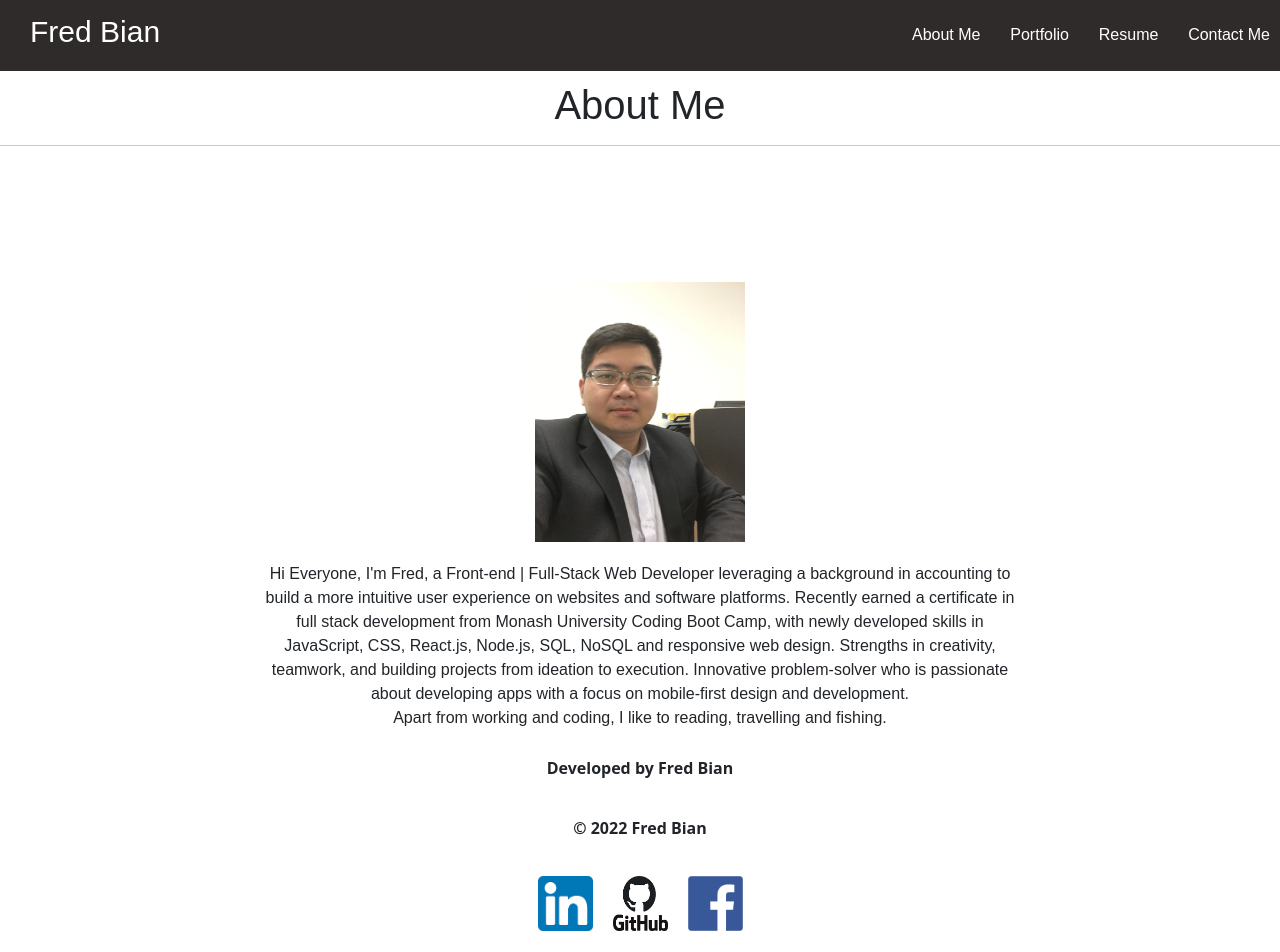
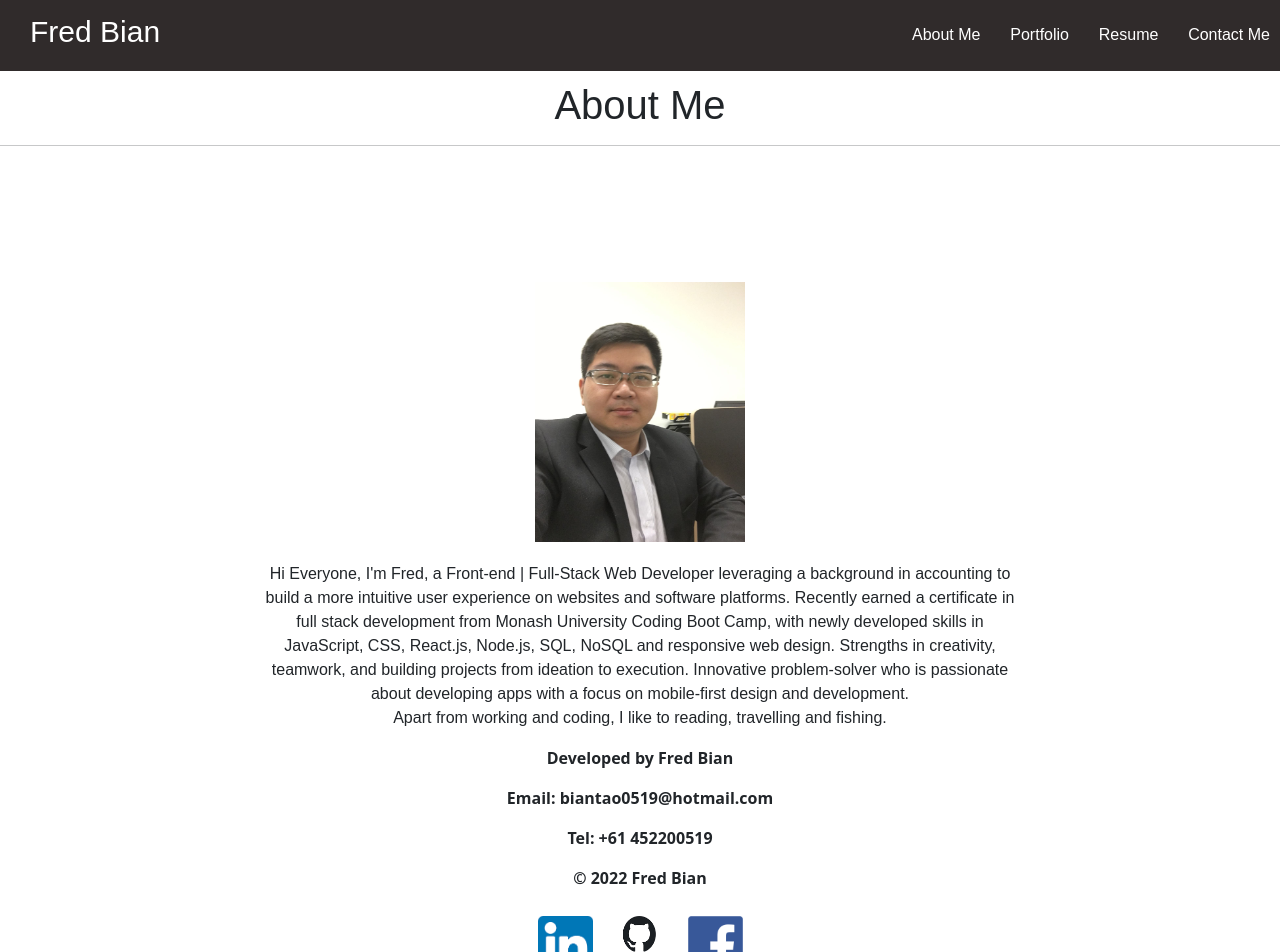
Before and after one commit to Fredbian/FredBian-React-Protfolio, a React (Create React App) app: page /resume in a window 1280 px wide. Shown: the top 952 px of the page. Built offline with nearby package versions, Linux system fonts and the light colour scheme.

Commit message:
add contact info in footer

```diff
--- a/src/components/Footer.js
+++ b/src/components/Footer.js
@@ -11,7 +11,7 @@ const imgStyle = {
 }
 
 const footerStyle = {
-    padding: '10px',
+    // paddingTop: '10px',
     fontWeight: 'bold'
 }
 
@@ -19,6 +19,8 @@ function Footer() {
     return(
         <div className="footer" id="footer">
             <p style={footerStyle}>Developed by Fred Bian</p>
+            <p style={footerStyle}>Email: biantao0519@hotmail.com</p>
+            <p style={footerStyle}>Tel: +61 452200519</p>
             <p style={footerStyle}>© 2022 Fred Bian</p>
             <a href="https://www.linkedin.com/in/tao-bian-9aa137239/"><img src={LinkedIn} alt="LinkedIn" style={imgStyle}></img></a>
             <a href="https://github.com/Fredbian?tab=repositories"><img src={Github} alt="Github" style={imgStyle}></img></a>
```
